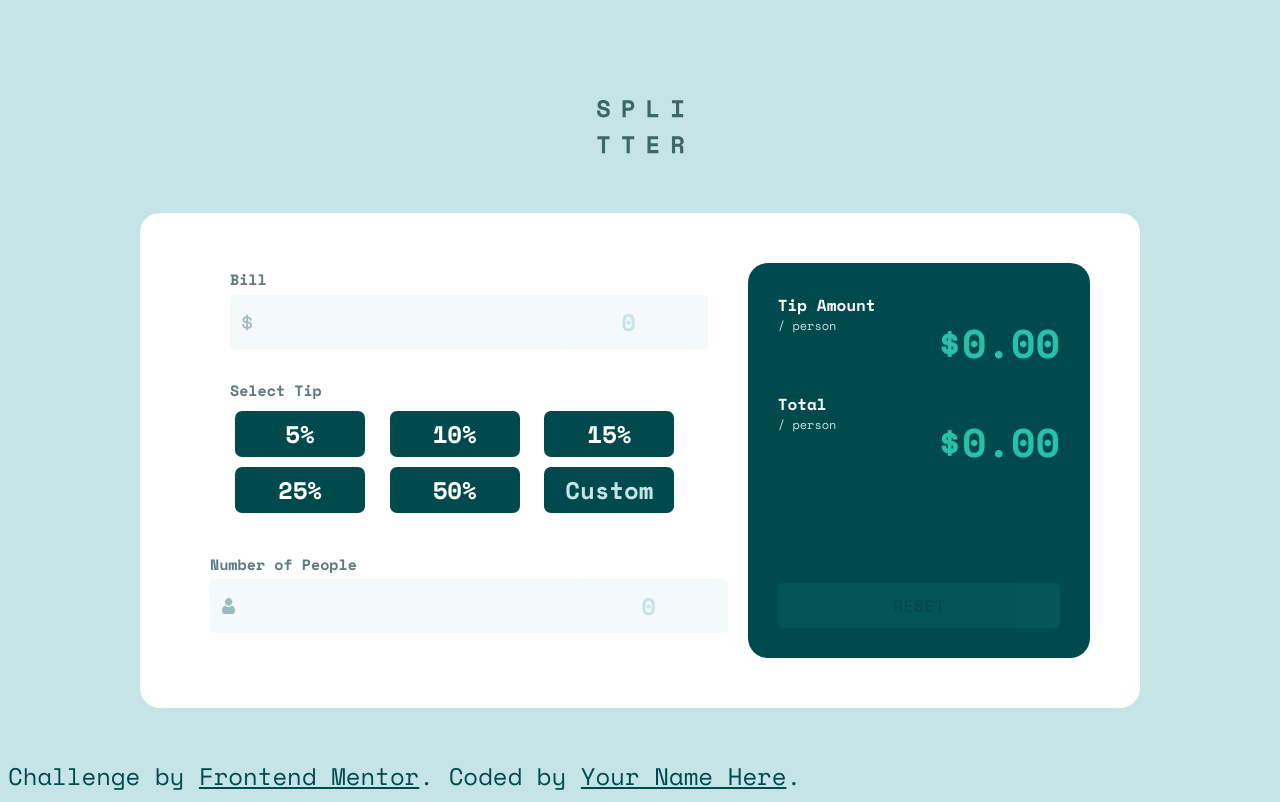
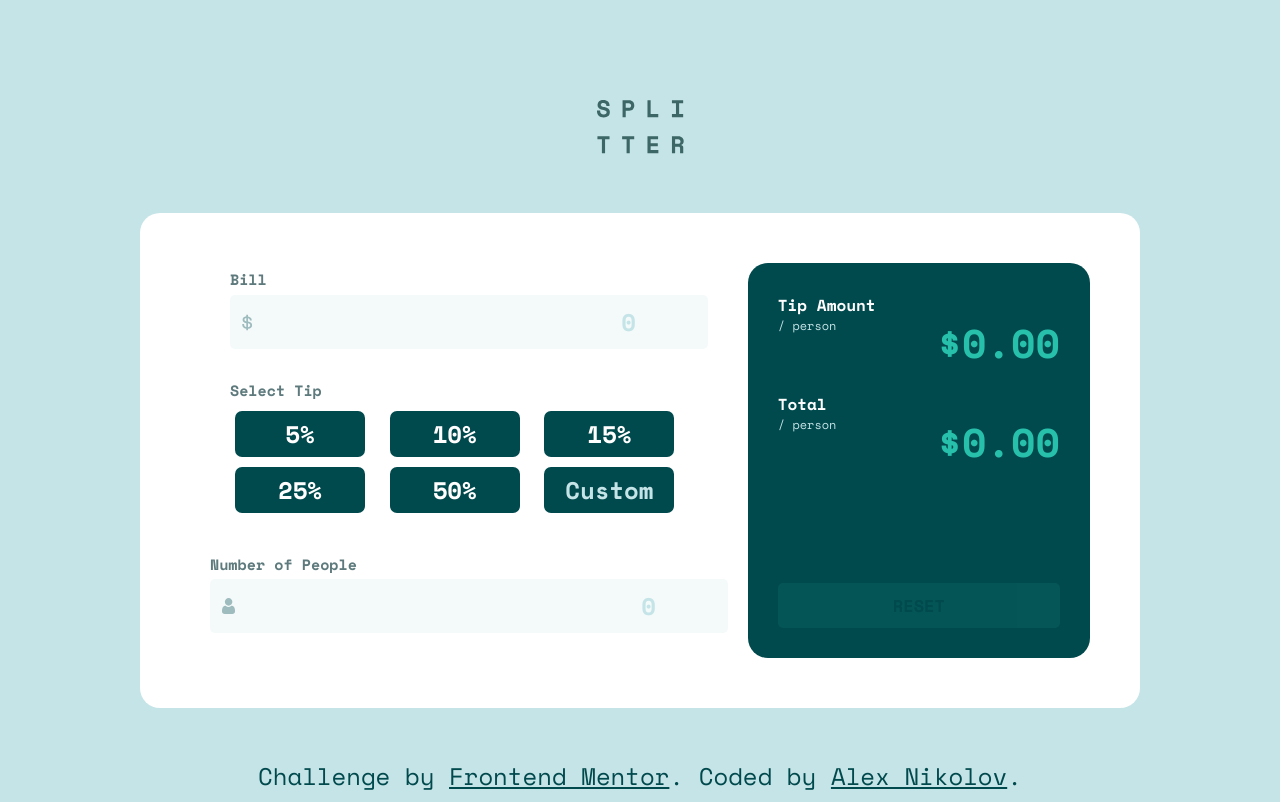
Before and after one commit to AlexNikolov2/N2J-Academy, a plain HTML site: page tips_calculator/main/index.html in a window 1280 px wide. Drawn offline with nearby package versions, Linux system fonts and the light colour scheme.

Commit message:
djami style

```diff
--- a/tips_calculator/main/index.html
+++ b/tips_calculator/main/index.html
@@ -6,6 +6,7 @@
 
   <link rel="icon" type="image/png" sizes="32x32" href="./images/favicon-32x32.png">
   <link rel="stylesheet" href="style.css">
+  <script src="./script.js" type="module"></script>
   <title>Frontend Mentor | Tip calculator app</title>
 
 </head>
@@ -82,7 +83,7 @@
 
   <div class="attribution">
     Challenge by <a href="https://www.frontendmentor.io?ref=challenge" target="_blank">Frontend Mentor</a>.
-    Coded by <a href="#">Your Name Here</a>.
+    Coded by <a href="#">Alex Nikolov</a>.
   </div>
 </body>
 </html>
--- a/tips_calculator/main/style.css
+++ b/tips_calculator/main/style.css
@@ -178,6 +178,9 @@ main{
     flex-direction: row;
     width: 100%;
 }
+.attribution{
+    text-align: center;
+}
 
 /* RESPONSIVE */
 
```
